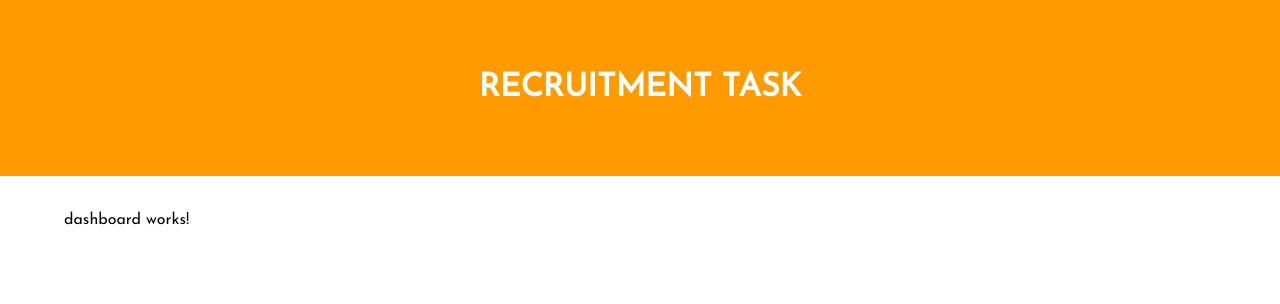
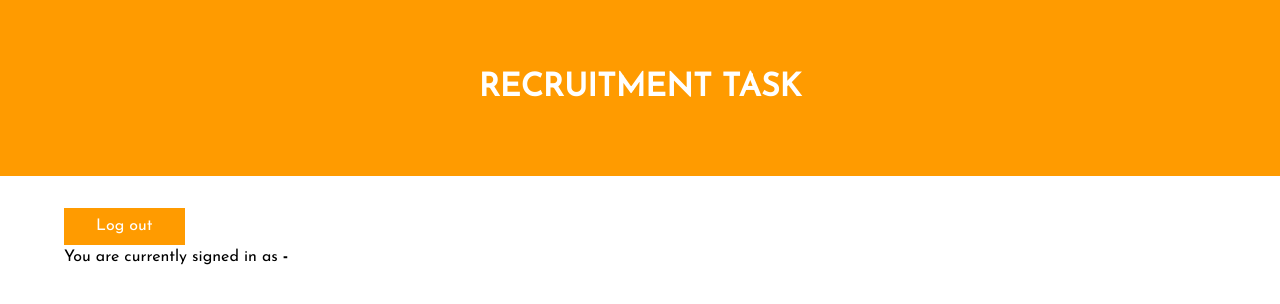
Before and after one commit to kamil-nawrot/appverk-recruitment-task, an Angular app: page /dashboard in a window 1280 px wide. Shown: the top 304 px of the page. Built offline with nearby package versions, Linux system fonts and the light colour scheme; sample sign-in values are in the browser's storage.

Commit message:
dashboard template, log out functionality, pipe for displaying user's full name

```diff
--- a/src/app/auth/auth.service.ts
+++ b/src/app/auth/auth.service.ts
@@ -1,4 +1,4 @@
-import { inject, Injectable } from '@angular/core';
+import {inject, Injectable, Signal, signal} from '@angular/core';
 import { HttpClient } from '@angular/common/http';
 import { UserModel } from '../shared/models/user.model';
 import {map, Observable, tap} from 'rxjs';
@@ -10,12 +10,21 @@ export class AuthService {
 
   private http = inject(HttpClient);
 
+  public currentUser = signal<UserModel | null>(null);
+
   authenticateUser(credentials: { email: string, password: string }): Observable<UserModel | undefined> {
     return this.http.get<UserModel[]>('assets/users.json')
       .pipe(
-        tap(console.log),
         map(users => users.find((user: UserModel) => user.email === credentials.email && user.password === credentials.password)),
+        tap(user => {
+          user && this.currentUser.set(user)
+          console.log('Current user:', this.currentUser())
+        }),
       );
+  }
+
+  getUserData(): Signal<UserModel | null> {
+    return this.currentUser;
   }
 
   generateAuthToken(): string {
@@ -24,4 +33,8 @@ export class AuthService {
 
     return token;
   }
+
+  logOut(): void {
+    localStorage.removeItem('access_token');
+  }
 }
--- a/src/app/pages/dashboard/dashboard.component.html
+++ b/src/app/pages/dashboard/dashboard.component.html
@@ -1 +1,3 @@
-<p>dashboard works!</p>
+<button (click)="onLogOut()">Log out</button>
+
+<p>You are currently signed in as <strong>{{ userData | fullName }}</strong></p>
--- a/src/app/pages/dashboard/dashboard.component.ts
+++ b/src/app/pages/dashboard/dashboard.component.ts
@@ -1,11 +1,30 @@
-import { Component } from '@angular/core';
+import { Component, inject, OnInit } from '@angular/core';
+import { AuthService } from '../../auth/auth.service';
+import { Router } from '@angular/router';
+import { UserModel } from '../../shared/models/user.model';
+import { FullNamePipe } from '../../shared/pipes/full-name.pipe';
 
 @Component({
   selector: 'app-dashboard',
-  imports: [],
+  imports: [
+    FullNamePipe
+  ],
   templateUrl: './dashboard.component.html',
   styleUrl: './dashboard.component.scss'
 })
-export class DashboardComponent {
+export class DashboardComponent implements OnInit {
+  private readonly authService = inject(AuthService);
+  private readonly router = inject(Router);
 
+  userData: UserModel | null = null;
+
+  ngOnInit() {
+    this.userData = this.authService.currentUser();
+    console.log(this.authService.currentUser());
+  }
+
+  onLogOut = () => {
+    this.authService.logOut();
+    void this.router.navigate(['login']);
+  }
 }
--- a/src/app/pages/login/login.component.scss
+++ b/src/app/pages/login/login.component.scss
@@ -10,16 +10,4 @@
   &__wrapper {
     margin: 0 auto;
   }
-
-  &__submit-button {
-    padding: .4rem 2rem;
-    border: none;
-    background-color: #ff9b00;
-    color: white;
-    cursor: pointer;
-
-    &:hover, &:active {
-      background-color: #cd8000;
-    }
-  }
 }
--- a/src/app/pages/login/login.component.ts
+++ b/src/app/pages/login/login.component.ts
@@ -14,7 +14,6 @@ import {Router} from '@angular/router';
     ReactiveFormsModule,
     FormsModule
   ],
-  providers: [AuthService],
   templateUrl: './login.component.html',
   styleUrl: './login.component.scss'
 })
--- /dev/null
+++ b/src/app/shared/pipes/full-name.pipe.ts
@@ -0,0 +1,12 @@
+import { Pipe, PipeTransform } from '@angular/core';
+import {UserModel} from '../models/user.model';
+
+@Pipe({
+  name: 'fullName'
+})
+export class FullNamePipe implements PipeTransform {
+
+  transform(user: UserModel | null): string {
+    return user ? `${user.firstName} ${user.lastName}` : '-';
+  }
+}
--- a/src/styles.scss
+++ b/src/styles.scss
@@ -53,3 +53,15 @@ h1, h2, h3, h4, h5, h6 {
 * {
   font-family: 'Josefin Sans', sans-serif;
 }
+
+button {
+  padding: .4rem 2rem;
+  border: none;
+  background-color: #ff9b00;
+  color: white;
+  cursor: pointer;
+
+  &:hover, &:active {
+    background-color: #cd8000;
+  }
+}
```
Also changed, not shown: 1 other file (tests, documents, lock files or other folders).
